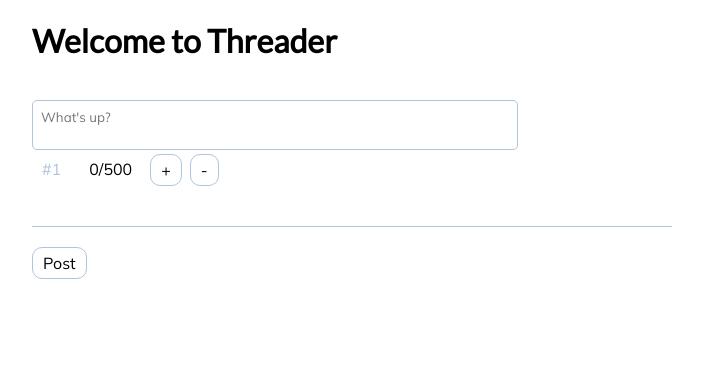
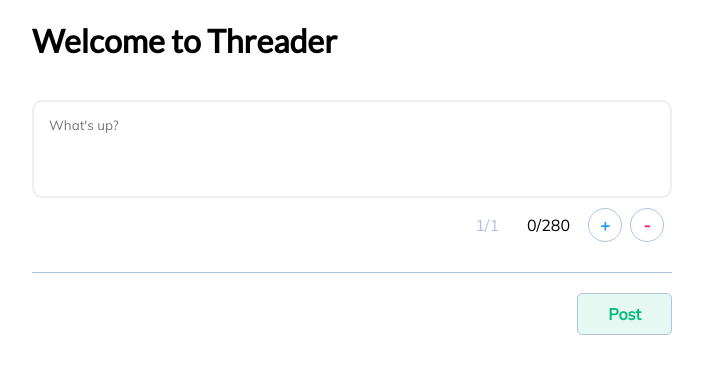
Before and after one commit to jbuget/threadr-app, a Nuxt app: page / in a window 1280 px wide. Shown: the top 374 px of the page, without its empty margins (288-991 px from the left). Built offline with nearby package versions, Linux system fonts and the light colour scheme.

Commit message:
design: add some styles

```diff
--- a/components/Editor.vue
+++ b/components/Editor.vue
@@ -1,18 +1,18 @@
 <template>
-    <div class="messages" v-for="(message, index) in messages">
-        <div class="message">
-            <textarea v-model="message.body" placeholder="What's up?" cols="64"></textarea>
+    <div class="messages">
+        <div class="message" v-for="(message, index) in messages">
+            <textarea v-model="message.body" placeholder="What's up?" rows="4"></textarea>
             <div class="actions">
                 <!-- <div role="button" aria-label="Gallery" tabindex="0"></div>-->
-                <div class="message-index"><span>#{{ index + 1 }}</span></div>
-                <div class="message-length">{{ message.body.length }}/500</div>
-                <div role="button" tabindex="0" title="Add" @keyup.enter="addMessageBelow(index + 1)" @click="addMessageBelow(index + 1)"><span>+</span></div>
-                <div role="button" tabindex="0" title="Remove" @keyup.enter="removeMessage(index)" @click="removeMessage(index)"><span>-</span></div>
+                <div class="message-index"><span>{{ index + 1 }}/{{ messages.length }}</span></div>
+                <div class="message-length">{{ message.body.length }}/280</div>
+                <div class="add-message" role="button" tabindex="0" title="Add message" @keyup.enter="addMessageBelow(index + 1)" @click="addMessageBelow(index + 1)"><span>+</span></div>
+                <div class="remove-message" role="button" tabindex="0" title="Remove message" @keyup.enter="removeMessage(index)" @click="removeMessage(index)"><span>-</span></div>
             </div>
         </div>
-    </div>
-    <div class="publish">
-        <div role="button" tabindex="0" @click="publishThread()"><span>Post</span></div>
+        <div class="publish">
+            <div role="button" tabindex="0" @click="publishThread()"><span>Post</span></div>
+        </div>
     </div>
 </template>
 
@@ -41,33 +41,52 @@
 </script>
 
 <style>
-
 .publish {
     border-top: 1px solid lightsteelblue;
     padding: 20px 0;
+    display: flex;
+    flex-direction: row;
+    justify-content: flex-end;
 }
+
 .publish div[role="button"] {
     border: 1px solid lightsteelblue;
-    border-radius: 10px;
+    border-radius: 5px;
     cursor: pointer;
     display: inline-block;
-    padding: 5px 10px;
+    padding: 10px 30px;
+    color: rgb(0, 186, 124);
+    background-color: rgb(0, 186, 124, 0.1);
+    font-weight: 600;
+}
+
+.publish div[role="button"]:active,
+.publish div[role="button"]:focus,
+.publish div[role="button"]:hover {
+    color: white;
+    background-color: rgb(0, 186, 124);
 }
 
 textarea {
     resize: none;
-    border: 1px solid lightsteelblue;
-    border-radius: 5px;
-    padding: 8px;
+    border: 2px solid #EFEFEF;
+    border-radius: 10px;
+    padding: 15px;
 }
 
+textarea:active,
 textarea:focus {
     outline: none !important;
+    border: 2px solid lightsteelblue;
+    ;
 }
 
 .actions {
     display: flex;
     flex-direction: row;
+    align-items: center;
+    justify-content: flex-end;
+    padding: 10px 0;
 }
 
 .actions div {
@@ -78,7 +97,36 @@
 .actions div[role="button"] {
     cursor: pointer;
     border: 1px solid lightsteelblue;
-    border-radius: 10px;
+    border-radius: 50%;
+    height: 2rem;
+    width: 2rem;
+    padding: 0;
+    display: flex;
+    align-items: center;
+    justify-content: center;
+    font-weight: 600;
+}
+
+.actions div[role="button"].add-message {
+    color: rgb(29, 155, 240);
+    background-color: transparent;
+}
+
+.actions div[role="button"].add-message:active,
+.actions div[role="button"].add-message:focus,
+.actions div[role="button"].add-message:hover {
+    background-color: rgb(29, 155, 240, 0.1);
+}
+
+.actions div[role="button"].remove-message {
+    color: rgb(249, 24, 128);
+    background-color: transparent;
+}
+
+.actions div[role="button"].remove-message:active,
+.actions div[role="button"].remove-message:focus,
+.actions div[role="button"].remove-message:hover {
+    background-color: rgb(249, 24, 128, 0.1)
 }
 
 .messages {
@@ -86,10 +134,11 @@
 }
 
 .message {
-    margin-bottom: 30px;
+    margin-bottom: 20px;
+    display: flex;
+    flex-direction: column;
 }
 
 .message-index {
     color: lightsteelblue;
-}
-</style>
+}</style>
```
